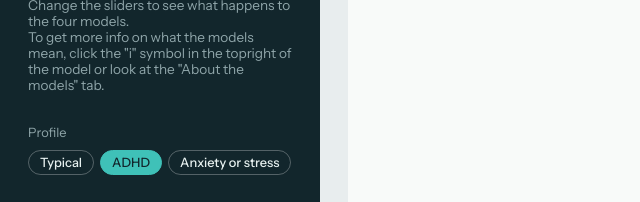
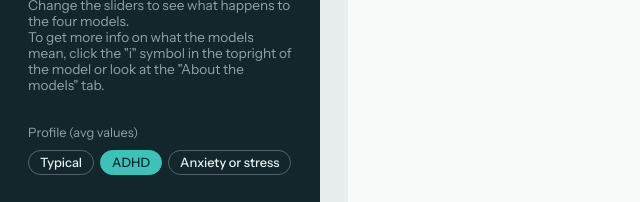
Before and after one commit to Joep04/Synapse-model, a plain HTML site: page index.html in a window 1280 px wide. Shown: the part 145-347 px from the top of the page, 0-640 px from the left. Drawn offline with Linux system fonts and the light colour scheme.

Commit message:
Update index.html

```diff
--- a/index.html
+++ b/index.html
@@ -84,7 +84,7 @@ iframe{width:100%;border:0;display:block;flex:1;min-height:0}
 <aside>
   <h1>Dopamine & methylphenidate influence on working memory<span>Change the sliders to see what happens to the four models.  <br>
     To get more info on what the models mean, click the "i" symbol in the topright of the model or look at the "About the models" tab.</span></h1>
-  <div><div class="cap">Profile</div><div class="profile" id="profile"></div></div>
+  <div><div class="cap">Profile (avg values)</div><div class="profile" id="profile"></div></div>
   <div class="ctl"><label for="da">Baseline dopamine <output id="daOut"></output></label>
     <input id="da" type="range" min="0" max="4" step="0.1" value="1"></div>
   <div class="ctl"><label for="mph">Methylphenidate <output id="mphOut"></output></label>
```
